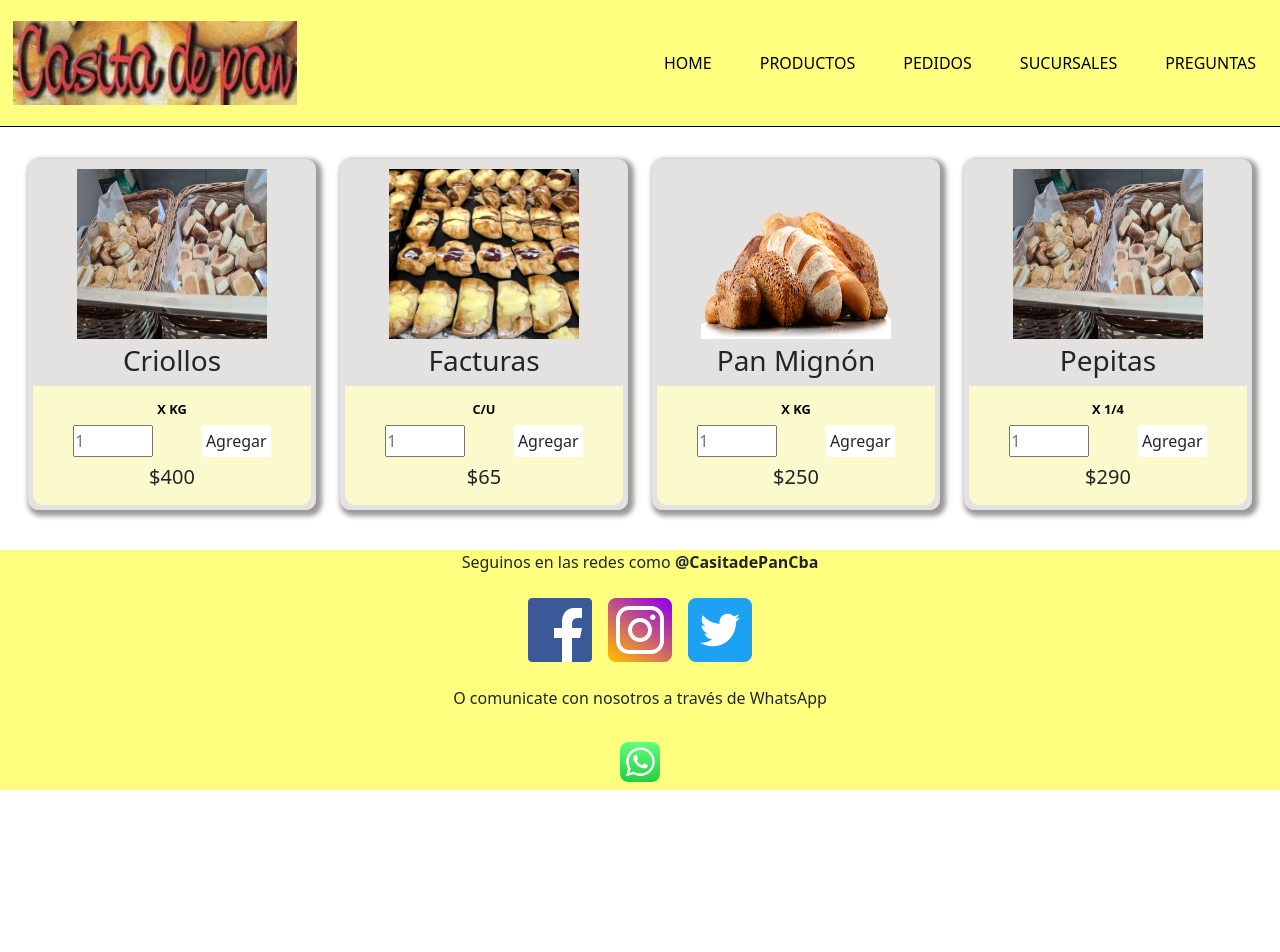
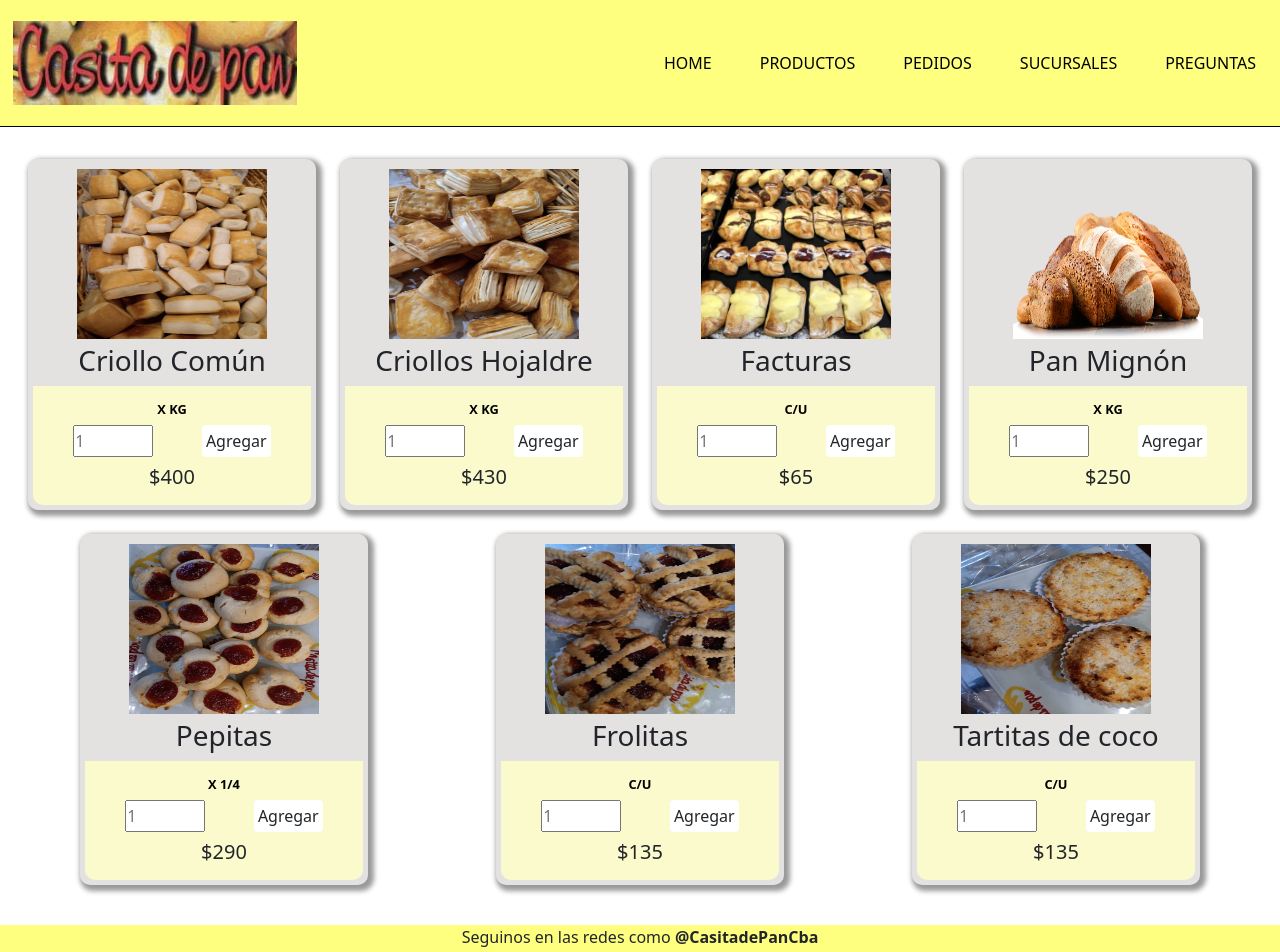
Before and after one commit to SofiaLuque98/entrega-final-coderhouse, a website: page Paginas/productos.html in a window 1280 px wide. Shown: the top 952 px of the page. Before the commit the page ends 806 px from the top, so only its background shows below. Drawn offline with nearby package versions, Linux system fonts and the light colour scheme.

Commit message:
se agrega fotos de productos

```diff
--- a/Paginas/productos.html
+++ b/Paginas/productos.html
@@ -52,8 +52,8 @@
    <div class="row m-3 d-flex justify-content-around">
       <div class="col-12 col-sm-6 col-md-4 col-lg-3 mb-4">
         <div class="card producto align-items-center">
-            <img src="../Imagenes/criollos.jpg" class="img-fluid img-producto" alt="criollos">
-            <h3 class="comunes" translate="no" >Criollos</h3>
+            <img src="../Imagenes/ccomunes.jpg" class="img-fluid img-producto" alt="criollos">
+            <h3 class="comunes" translate="no" >Criollo Común</h3>
         <div class="card-body producto-body w-100">
             <h5 class="card-title text-center">X KG</h5>
             <div class="carrito pt-2 d-flex justify-content-around">
@@ -64,6 +64,20 @@
         </div>
       </div>
      </div>
+     <div class="col-12 col-sm-6 col-md-4 col-lg-3 mb-4">
+      <div class="card producto align-items-center">
+          <img src="../Imagenes/chojaldre.jpg" class="img-fluid img-producto" alt="criollos">
+          <h3 class="comunes" translate="no" >Criollos Hojaldre</h3>
+      <div class="card-body producto-body w-100">
+          <h5 class="card-title text-center">X KG</h5>
+          <div class="carrito pt-2 d-flex justify-content-around">
+              <input class="card__cantidad " type="number" name="Cantidad" id="BotonCantidad" placeholder="1">
+              <button type="button" class="btn">Agregar</button>
+          </div>
+          <h5 class="pt-2 mb-0 text-center  precio">$430</h5>
+      </div>
+    </div>
+    </div>
 
      <div class="col-12 col-sm-6 col-md-4 col-lg-3 mb-4">
       <div class="card producto align-items-center">
@@ -95,7 +109,7 @@
  </div>
  <div class="col-12 col-sm-6 col-md-4 col-lg-3 mb-4">
   <div class="card producto align-items-center">
-      <img src="../Imagenes/criollos.jpg" class="img-fluid img-producto" alt="criollos">
+      <img src="../Imagenes/pepitas.jpg" class="img-fluid img-producto" alt="criollos">
       <h3 class="comunes" translate="no" >Pepitas</h3>
   <div class="card-body producto-body w-100">
       <h5 class="card-title text-center">X 1/4</h5>
@@ -104,6 +118,34 @@
           <button type="button" class="btn">Agregar</button>
       </div>
       <h5 class="pt-2 mb-0 text-center  precio">$290</h5>
+  </div>
+</div>
+</div>
+<div class="col-12 col-sm-6 col-md-4 col-lg-3 mb-4">
+  <div class="card producto align-items-center">
+      <img src="../Imagenes/frolitas.jpg" class="img-fluid img-producto" alt="criollos">
+      <h3 class="comunes" translate="no" >Frolitas</h3>
+  <div class="card-body producto-body w-100">
+      <h5 class="card-title text-center">C/U</h5>
+      <div class="carrito pt-2 d-flex justify-content-around">
+          <input class="card__cantidad " type="number" name="Cantidad" id="BotonCantidad" placeholder="1">
+          <button type="button" class="btn">Agregar</button>
+      </div>
+      <h5 class="pt-2 mb-0 text-center  precio">$135</h5>
+  </div>
+</div>
+</div>
+<div class="col-12 col-sm-6 col-md-4 col-lg-3 mb-4">
+  <div class="card producto align-items-center">
+      <img src="../Imagenes/tartitas.jpg" class="img-fluid img-producto" alt="criollos">
+      <h3 class="comunes" translate="no" >Tartitas de coco</h3>
+  <div class="card-body producto-body w-100">
+      <h5 class="card-title text-center">C/U</h5>
+      <div class="carrito pt-2 d-flex justify-content-around">
+          <input class="card__cantidad " type="number" name="Cantidad" id="BotonCantidad" placeholder="1">
+          <button type="button" class="btn">Agregar</button>
+      </div>
+      <h5 class="pt-2 mb-0 text-center  precio">$135</h5>
   </div>
 </div>
 </div>
```
Also changed, not shown: Paginas/preguntas.html (+1 -1 lines), Imagenes/alfajorcitos.jpg (added), Imagenes/ccomunes.jpg (added), Imagenes/chojaldre.jpg (added), Imagenes/frolitas.jpg (added), Imagenes/pepitas.jpg (added), Imagenes/tartitas.jpg (added).
